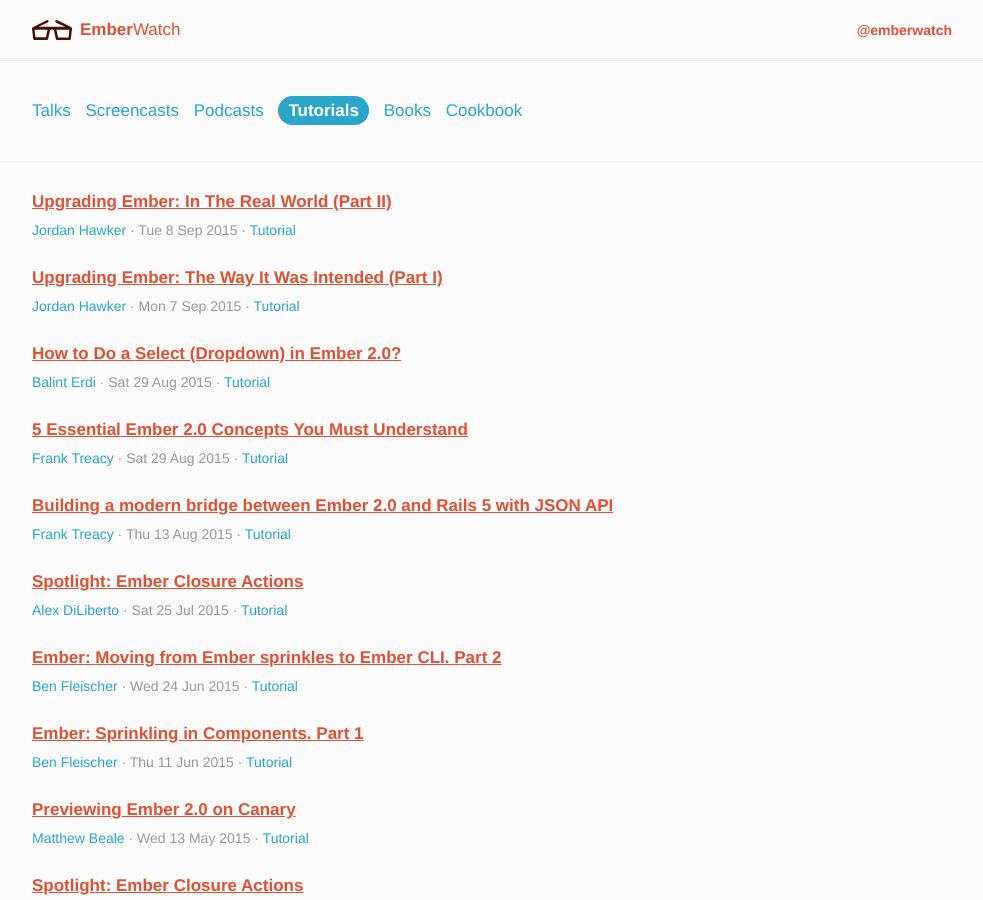
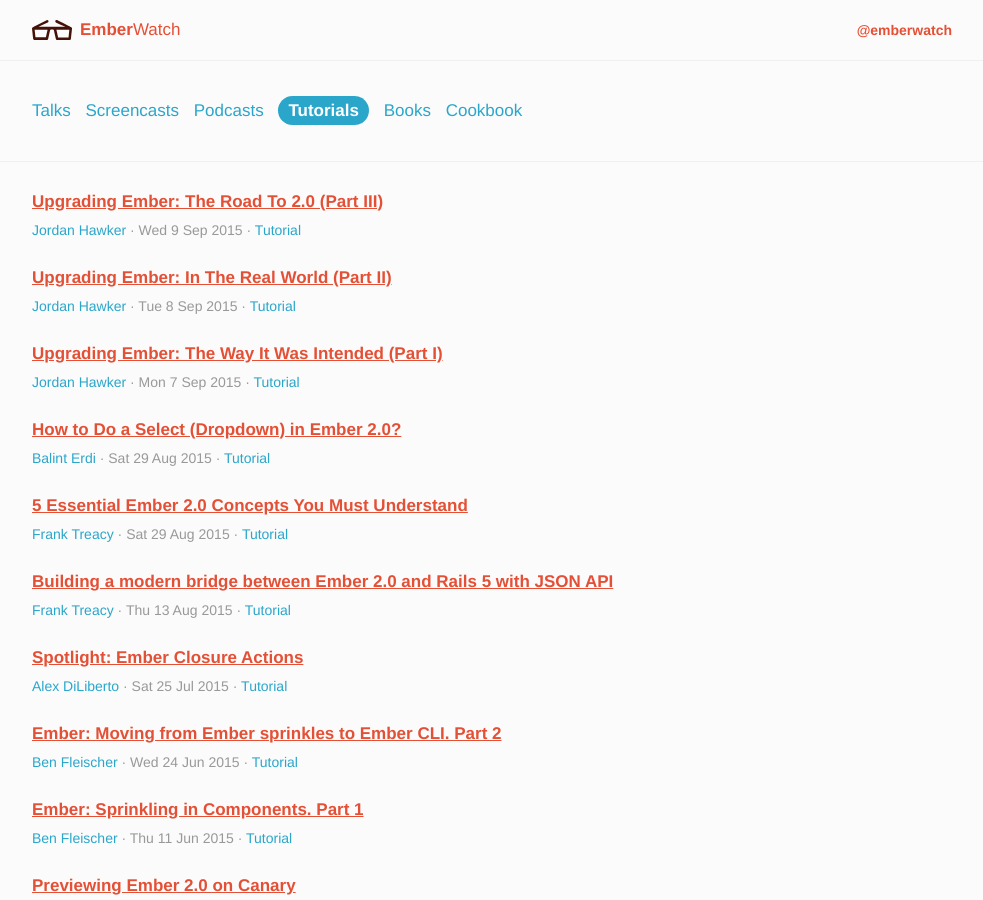
Before and after one commit to emberwatch/emberwatch, a Jekyll site: the page built from tutorials.html, in a window 1280 px wide and 900 px high. Shown: the whole window, without its empty margins (148-1131 px from the left). Built offline with Jekyll 4.4.1, drawn with Linux system fonts in a browser that asks for light colours; Markdown is read by kramdown in place of the engine named in the settings; comment, search, counter and statistics services are not loaded.

Commit message:
Add Upgrading Ember: Part III

```diff
--- a/_data/tutorials.yml
+++ b/_data/tutorials.yml
@@ -1,4 +1,12 @@
 ---
+- title: 'Upgrading Ember: The Road To 2.0 (Part III)'
+  author_ids:
+  - 253
+  date: '2015-09-09'
+  date_created: '2015-09-09'
+  date_updated: '2015-09-09'
+  urls:
+  - http://jhawk.co/upgrading-ember-iii
 - title: 'Upgrading Ember: In The Real World (Part II)'
   author_ids:
   - 253
```
